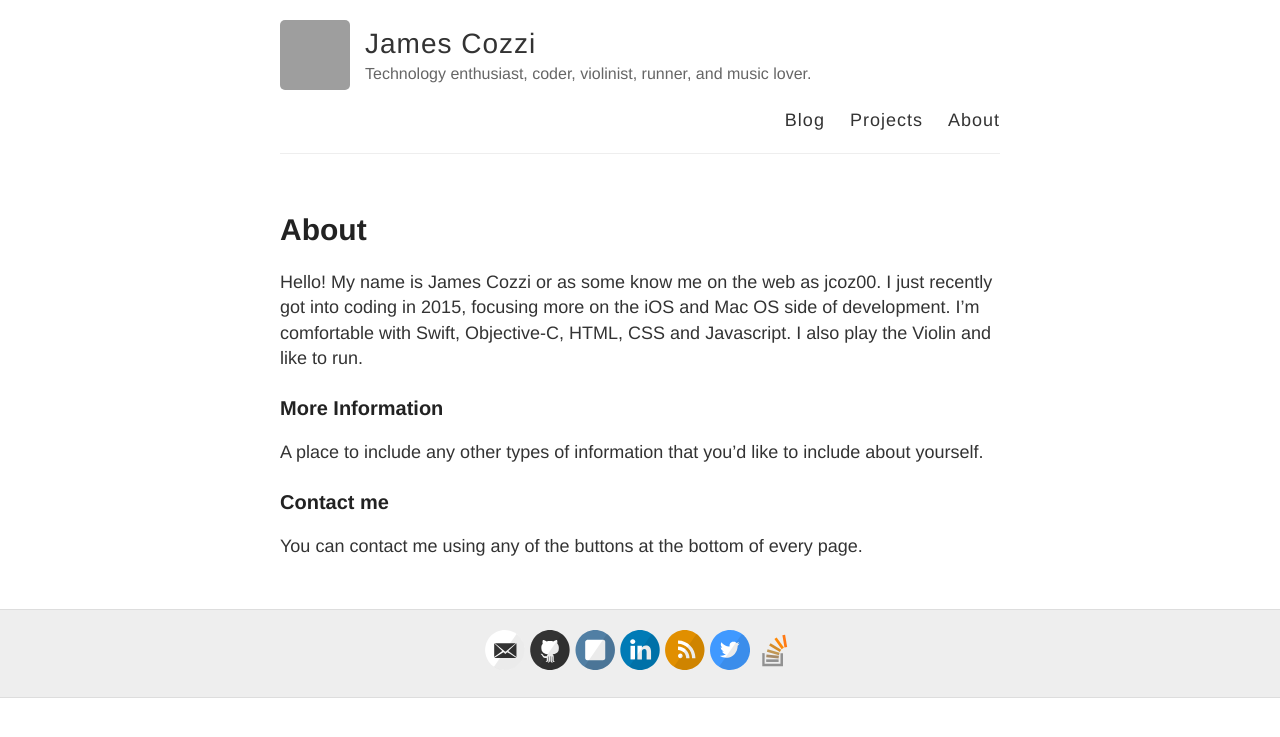
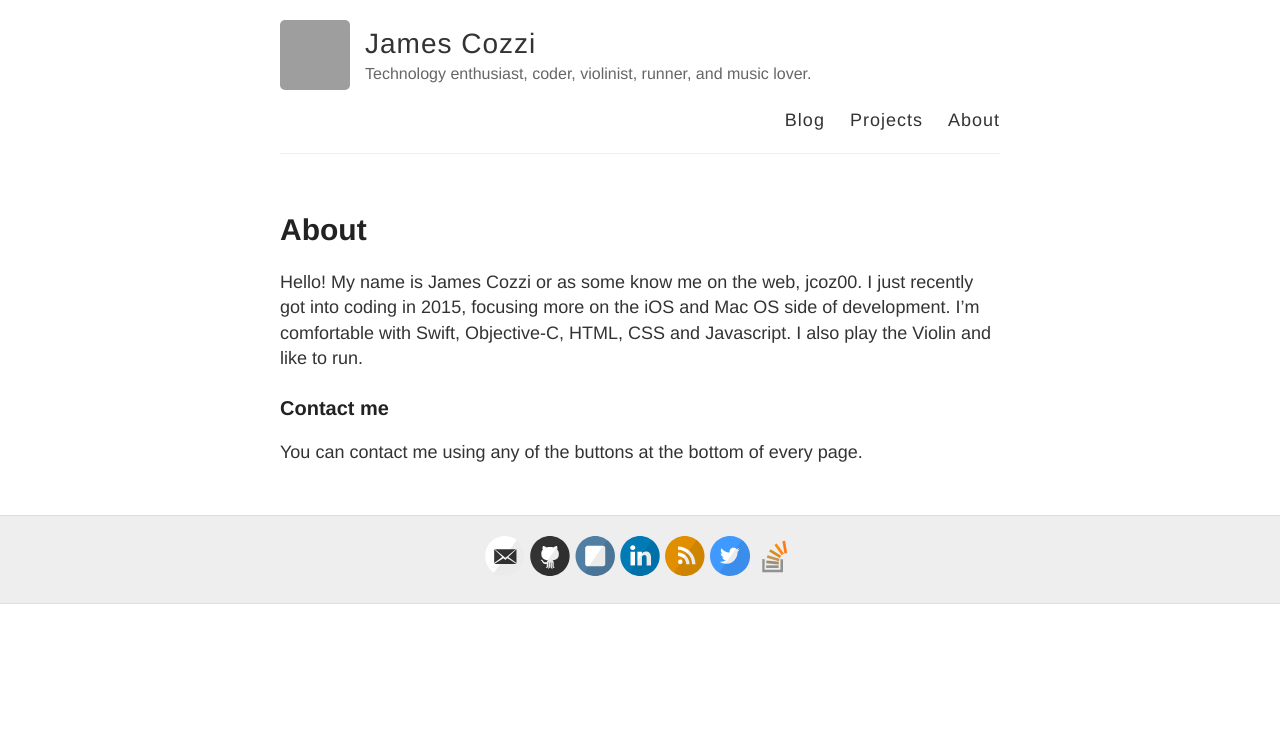
Before and after one commit to jcoz00/ball00n.github.io, a Jekyll site: the page built from about.md, in a window 1280 px wide. Shown: the top 737 px of the page. Built offline with Jekyll 4.4.1, drawn with Linux system fonts in a browser that asks for light colours; grey boxes are pictures that could not be loaded.

Commit message:
Update about.md

```diff
--- a/about.md
+++ b/about.md
@@ -4,11 +4,7 @@ title: About
 permalink: /about/
 ---
 
-Hello! My name is James Cozzi or as some know me on the web as jcoz00. I just recently got into coding in 2015, focusing more on the iOS and Mac OS side of development. I'm comfortable with Swift, Objective-C, HTML, CSS and Javascript. I also play the Violin and like to run.
-
-### More Information
-
-A place to include any other types of information that you'd like to include about yourself.
+Hello! My name is James Cozzi or as some know me on the web, jcoz00. I just recently got into coding in 2015, focusing more on the iOS and Mac OS side of development. I'm comfortable with Swift, Objective-C, HTML, CSS and Javascript. I also play the Violin and like to run.
 
 ### Contact me
 
```
